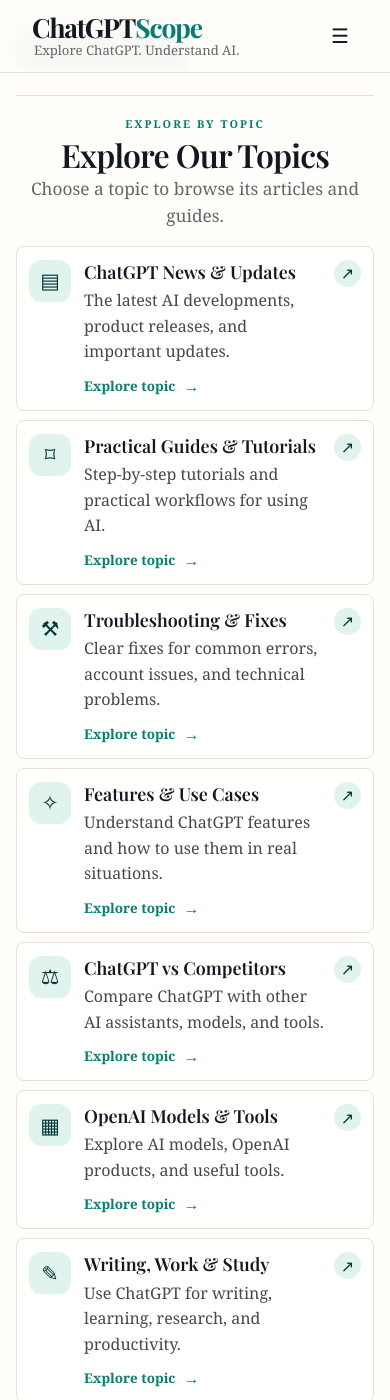
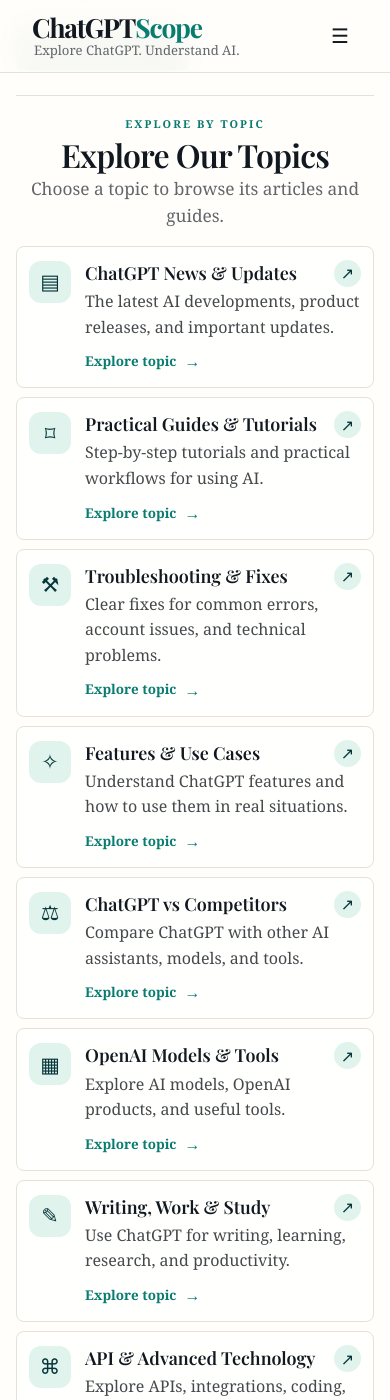
Before and after one commit to todaysnewsai/ChatGPTScope, a Jekyll site: the page built from index.html, in a window 390 px wide and 1400 px high, scrolled down 672 px. Built offline with Jekyll 4.4.1, drawn with Linux system fonts in a browser that asks for light colours; the list of posts is cut into pages by our own code.

Commit message:
Fix remaining mobile whitespace in topic cards and latest section

```diff
--- a/assets/css/style.css
+++ b/assets/css/style.css
@@ -156,3 +156,59 @@
   .latest-heading p{max-width:none;width:100%;font-size:1.04rem;line-height:1.65}
   .latest-heading .text-link{justify-self:end;white-space:nowrap}
 }
+
+/* Definitive mobile spacing fix: let copy occupy the card, not the icon/arrow reserve */
+@media(max-width:600px){
+  a.roadmap-card{
+    grid-template-columns:44px minmax(0,1fr) !important;
+    column-gap:12px !important;
+    padding:14px 12px !important;
+  }
+  a.roadmap-card .roadmap-card-copy{
+    grid-column:2;
+    width:100% !important;
+    min-width:0 !important;
+    padding:0 !important;
+  }
+  a.roadmap-card .roadmap-arrow{
+    position:absolute !important;
+    right:12px !important;
+    top:13px !important;
+  }
+  a.roadmap-card .roadmap-card-copy h3,
+  a.roadmap-card .roadmap-card-copy p{
+    width:100% !important;
+    max-width:none !important;
+  }
+  .latest-heading{
+    position:relative !important;
+    display:block !important;
+    width:100% !important;
+    padding-top:0 !important;
+  }
+  .latest-heading>div{
+    display:block !important;
+    width:100% !important;
+    max-width:none !important;
+    min-width:0 !important;
+  }
+  .latest-heading h2{
+    width:100% !important;
+    max-width:none !important;
+    padding-right:0 !important;
+  }
+  .latest-heading p{
+    display:block !important;
+    width:100% !important;
+    max-width:none !important;
+    margin-top:6px !important;
+    font-size:1.04rem !important;
+    line-height:1.6 !important;
+  }
+  .latest-heading>.text-link{
+    position:absolute !important;
+    top:2px !important;
+    right:0 !important;
+    white-space:nowrap !important;
+  }
+}
```
